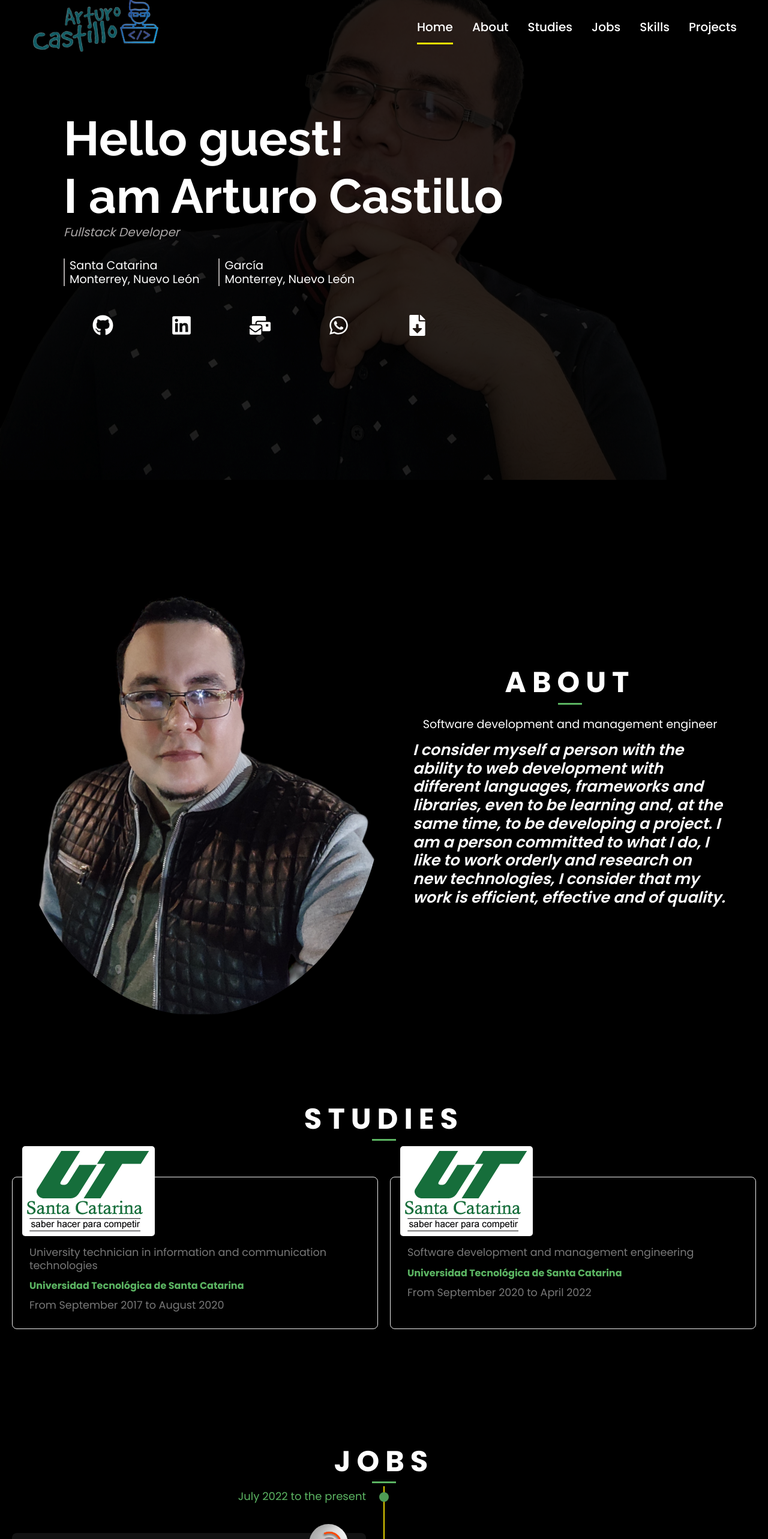
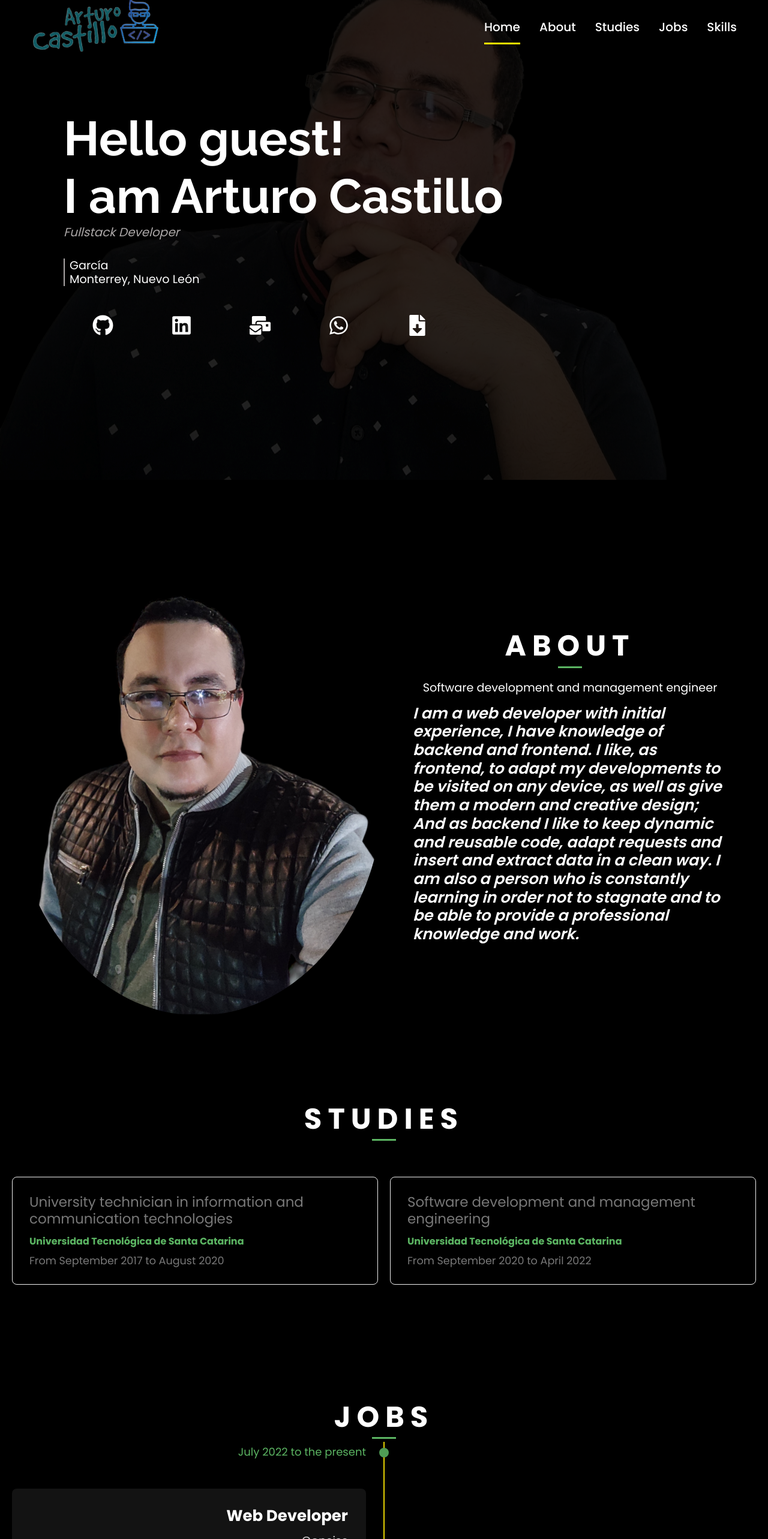
Before and after one commit to ArturoJCastilloZ/arturojcastilloz, a React (Create React App) app: page / in a window 1280 px wide. Shown: the top 2566 px of the page at 60% size. Built offline with nearby package versions, Linux system fonts and the light colour scheme.

Commit message:
Cambios en el icon de la pestaña y en las secciones a mostrar

```diff
--- a/public/index.html
+++ b/public/index.html
@@ -2,7 +2,7 @@
 <html lang="en">
   <head>
     <meta charset="utf-8" />
-    <!-- <link rel="icon" href="%PUBLIC_URL%/favicon.ico" /> -->
+    <link rel="icon" href="/src/assets/icon.ico" />
     <meta name="viewport" content="width=device-width, initial-scale=1.0" />
     <!-- <meta name="theme-color" content="#000000" /> -->
     <!-- <meta
--- a/src/components/hero/hero.jsx
+++ b/src/components/hero/hero.jsx
@@ -12,10 +12,10 @@ const Hero = ({hero, social}) => {
               <p>{hero.author}</p>
               <p>{hero.presentation}</p>
             <div data-aos="zoom-in" className='hero-content-dir'>
-            <ul>
+            {/* <ul>
               <li>{hero.mun}</li>
               <li>{hero.cdest}</li>
-            </ul>
+            </ul> */}
             <ul>
               <li>{hero.mun2}</li>
               <li>{hero.cdest2}</li>
--- a/src/components/index.jsx
+++ b/src/components/index.jsx
@@ -6,14 +6,14 @@ import About from './about/about';
 import Studies from './studies/studies';
 import Jobs from './jobs/jobs';
 import Skills from './skills/skills';
-import Projects from './projects/projects';
+// import Projects from './projects/projects';
 import Footer from './footer/footer';
 import { data } from '../mock/mock';
 import '../styles/index.scss';
 import Aos from 'aos'
 import 'aos/dist/aos.css'
 
-const { header, social, hero, about, studies, jobs, projects, skills } = data;
+const { header, social, hero, about, studies, jobs, skills } = data;
 
 const Index = () => {
     /** change header color when scroll */
@@ -53,7 +53,7 @@ const Index = () => {
             <Studies studies={studies} />
             <Jobs jobs={jobs}/>
             <Skills skills={skills}/>
-            <Projects projects={projects}/>
+            {/* <Projects projects={projects}/> */}
             <Footer social={social}/>
         </div>
     );
--- a/src/components/jobs/jobs.jsx
+++ b/src/components/jobs/jobs.jsx
@@ -13,7 +13,7 @@ const Jobs = ({jobs}) => {
                   <div className='jobs-dot'></div>
                     <div className='jobs-items-item-date'>{jobs.date}</div>
                     <div className='jobs-content'>
-                      <img src={jobs.img} alt={jobs.institution} />
+                      {/* <img src={jobs.img} alt={jobs.institution} /> */}
                       <h3>{jobs.title}</h3>
                       <span>{jobs.institution}</span>
                       <p>{jobs.activity}</p>
--- a/src/components/skills/skills.jsx
+++ b/src/components/skills/skills.jsx
@@ -4,7 +4,7 @@ import '../../styles/components/skills/skills.scss'
 const Skills = ({skills}) => {
   return (
     <div className='skills' id='skills'>
-          <h2 data-aos="zoom-in">Skills</h2>
+          <h2 data-aos="zoom-in">Skills and interests</h2>
           <span className='line'></span>
         <div className="skills-container">
               {skills.map((skills, index) => {
--- a/src/components/studies/studies.jsx
+++ b/src/components/studies/studies.jsx
@@ -11,8 +11,8 @@ const Studies = ({studies}) => {
             {studies.map((studies, index) => {
               return (
                 <div className='studies-content-card' key={index}>
-                  <img src={studies.img} alt={studies.institution} />
-                  <p>{studies.title}</p>
+                  {/* <img src={studies.img} alt={studies.institution} /> */}
+                  <p style={{ "fontSize": "23px" }}>{studies.title}</p>
                   <p><span>{studies.institution}</span></p>
                   <p>{studies.date}</p>
                 </div>
--- a/src/mock/mock.js
+++ b/src/mock/mock.js
@@ -47,11 +47,11 @@ export const data = {
             url: "skills",
             offset: '-1'
         },
-        {
-            title: "Projects",
-            url: "projects",
-            offset: '-1'
-        },
+        // {
+        //     title: "Projects",
+        //     url: "projects",
+        //     offset: '-1'
+        // },
     ],
     hero: [
         {
@@ -59,8 +59,8 @@ export const data = {
             author: "I am Arturo Castillo",
             presentation: "Fullstack Developer",
             image: img,
-            mun: "Santa Catarina",
-            cdest: "Monterrey, Nuevo León",
+            // mun: "Santa Catarina",
+            // cdest: "Monterrey, Nuevo León",
             mun2: "García",
             cdest2: "Monterrey, Nuevo León",
         }
@@ -69,13 +69,14 @@ export const data = {
         {
             img: arturo,
             profesion: "Software development and management engineer",
-            description: `I consider myself a person with the ability to web
-            development with different languages, frameworks and
-            libraries, even to be learning and, at the same time,
-            to be developing a project. I am a person committed to
-            what I do, I like to work orderly and research on
-            new technologies, I consider that my work is efficient,
-             effective and of quality.`,
+            description: `I am a web developer with initial experience,
+            I have knowledge of backend and frontend.
+            I like, as frontend, to adapt my developments to be visited on any device,
+            as well as give them a modern and creative design;
+            And as backend I like to keep dynamic and reusable code,
+            adapt requests and insert and extract data in a clean way.
+            I am also a person who is constantly learning in order not to stagnate and to be able
+            to provide a professional knowledge and work.`,
             document: resume
         }
     ],
--- a/src/styles/components/jobs/jobs.scss
+++ b/src/styles/components/jobs/jobs.scss
@@ -67,7 +67,7 @@
             margin-bottom: 10px;
         }
         & h3 {
-            font-size: 20px;
+            font-size: 26px;
             color: #ffffff;
             margin: 0 0 15px;
             text-transform: capitalize;
@@ -78,7 +78,7 @@
             line-height: 22px;
         }
         & p {
-            color: #c8c8c8;
+            color: #777777;
             font-size: 18px;
             font-weight: 500;
             line-height: 22px;
```
Also changed, not shown: src/assets/icon.png (added), 1 other file (tests, documents, lock files or other folders).
